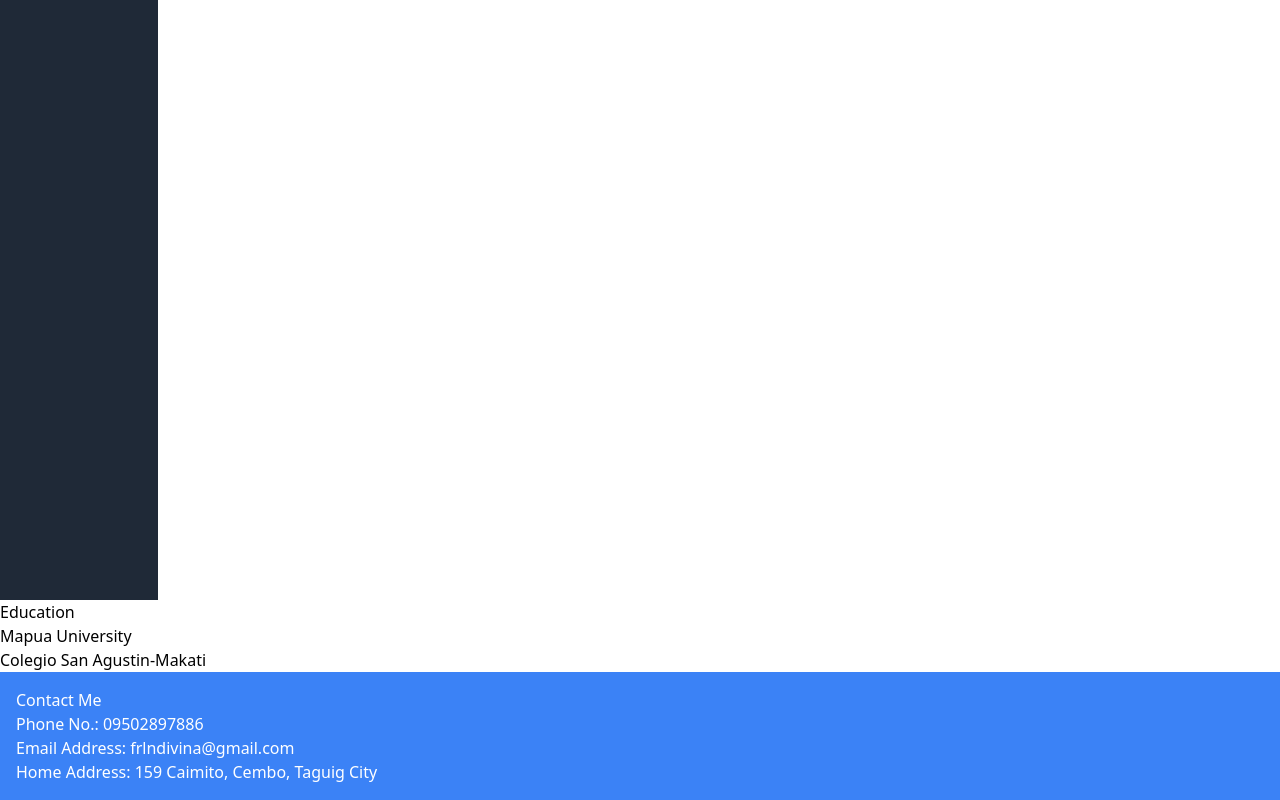
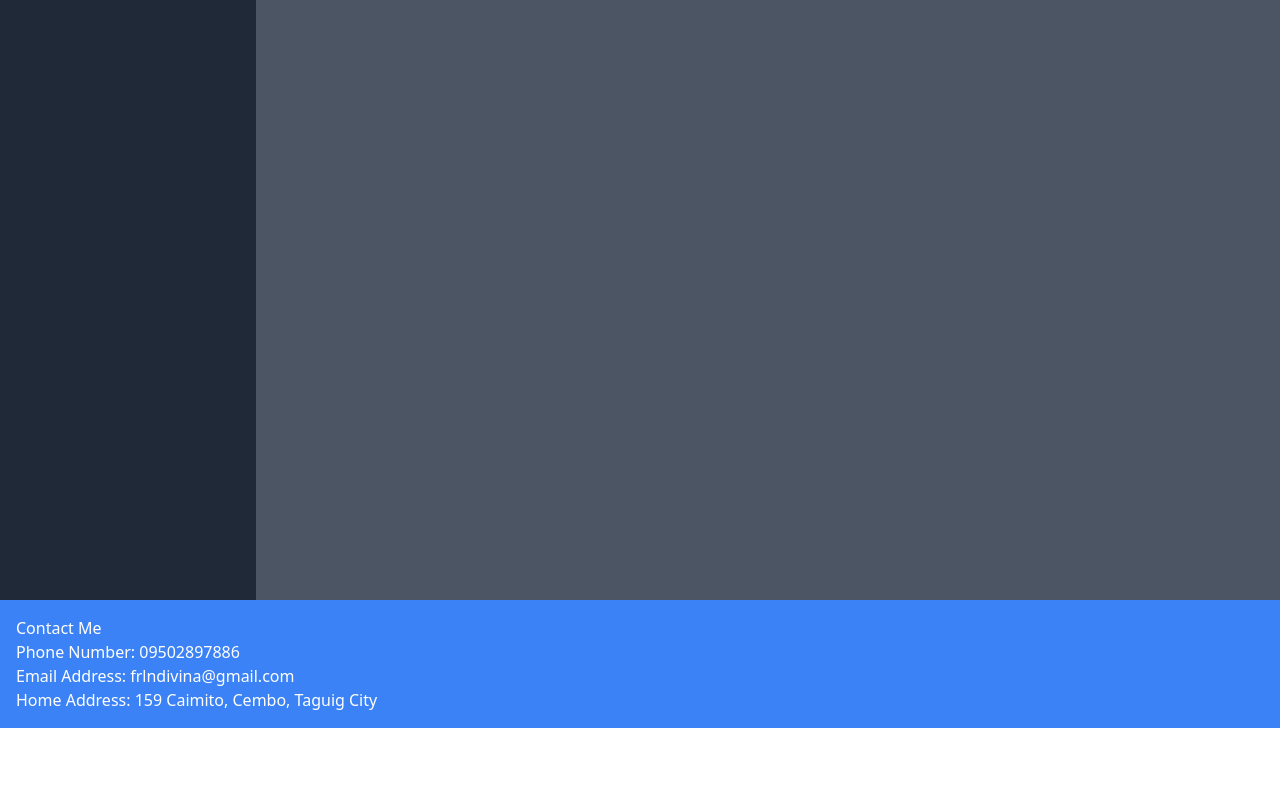
Before and after one commit to froiegras/portfolio, a React (Create React App) app: page / in a window 1280 px wide. Shown: the part 312-1112 px from the top of the page. After the commit the page ends 1040 px from the top, so only its background shows below. Built offline with nearby package versions, Linux system fonts and the light colour scheme.

Commit message:
fixed body components css

```diff
--- a/src/App.js
+++ b/src/App.js
@@ -17,11 +17,15 @@ function App() {
   return (
     <div>
       <Header />
-      <Navigation onNavItemClick = {handleNavItemClick} />
-      {selectedComponent === 'home' && <Education />}
-      {selectedComponent === 'education' && <Education />}
-      {selectedComponent === 'skills' && <Skills />}
-      {selectedComponent === 'work' && <Work />}
+      <div className="grid grid-cols-5">
+        <Navigation onNavItemClick = {handleNavItemClick} />
+        <div className='col-span-4'>
+        {selectedComponent === 'home' && <Education />}
+        {selectedComponent === 'education' && <Education />}
+        {selectedComponent === 'skills' && <Skills />}
+        {selectedComponent === 'work' && <Work />}
+        </div>
+      </div>
       <Footer />
     </div>
   );
--- a/src/components/Education.js
+++ b/src/components/Education.js
@@ -3,11 +3,11 @@ import React from 'react';
 
 function Education() {
   return (
-    <section id="education">
+    <div className='h-screen bg-gray-600 text-white p-4'>
       <h1>Education</h1>
         <h2>Mapua University</h2>
         <h2>Colegio San Agustin-Makati</h2>
-    </section>
+    </div>
   );
 }
 
--- a/src/components/Footer.js
+++ b/src/components/Footer.js
@@ -5,7 +5,7 @@ function Footer() {
   return (
     <footer className="bg-blue-500 p-4 text-white">
       <h2>Contact Me</h2>
-        <p>Phone No.: 09502897886</p>
+        <p>Phone Number: 09502897886</p>
         <p>Email Address: frlndivina@gmail.com</p>
         <p>Home Address: 159 Caimito, Cembo, Taguig City</p>
     </footer>
--- a/src/components/Navigation.js
+++ b/src/components/Navigation.js
@@ -4,8 +4,8 @@ import PropTypes from 'prop-types';
 
 function Navigation({ onNavItemClick }) {
   return (
-    <nav className="flex h-screen sticky">
-      <div className='className="sidebar bg-gray-800 text-white p-4 w-flex'>
+    <nav>
+      <div className='h-screen bg-gray-800 text-white p-4'>
         <button onClick={() => onNavItemClick('home')}>Home</button> <br />
         <button onClick={() => onNavItemClick('education')}>Education</button> <br />
         <button onClick={() => onNavItemClick('skills')}>Skills</button> <br />
--- a/src/components/Projects.js
+++ b/src/components/Projects.js
@@ -3,11 +3,11 @@ import React from 'react';
 
 function Projects() {
   return (
-    <section id="projects">
+    <div className='h-screen bg-gray-600 text-white p-4'>
       <h1>Notable Projects</h1>
         <h2>Soundboard Discord Bot</h2>
         <h2>Portfolio</h2>
-    </section>
+    </div>
   );
 }
 
--- a/src/components/Skills.js
+++ b/src/components/Skills.js
@@ -3,10 +3,10 @@ import React from 'react';
 
 function Skills() {
   return (
-    <section id="skills">
+    <div className='h-screen bg-gray-600 text-white p-4'>
       <h1>Skills</h1>
         <h2>Programming Languages</h2>
-    </section>
+    </div>
   );
 }
 
--- a/src/components/Work.js
+++ b/src/components/Work.js
@@ -3,11 +3,11 @@ import React from 'react';
 
 function WorkExperience() {
   return (
-    <section id="work-experience">
+    <div className='h-screen bg-gray-600 text-white p-4'>
       <h1>Work Experience</h1>
         <h2>JuanTax</h2>
         <h2>Qwikwire</h2>
-    </section>
+    </div>
   );
 }
 
```
